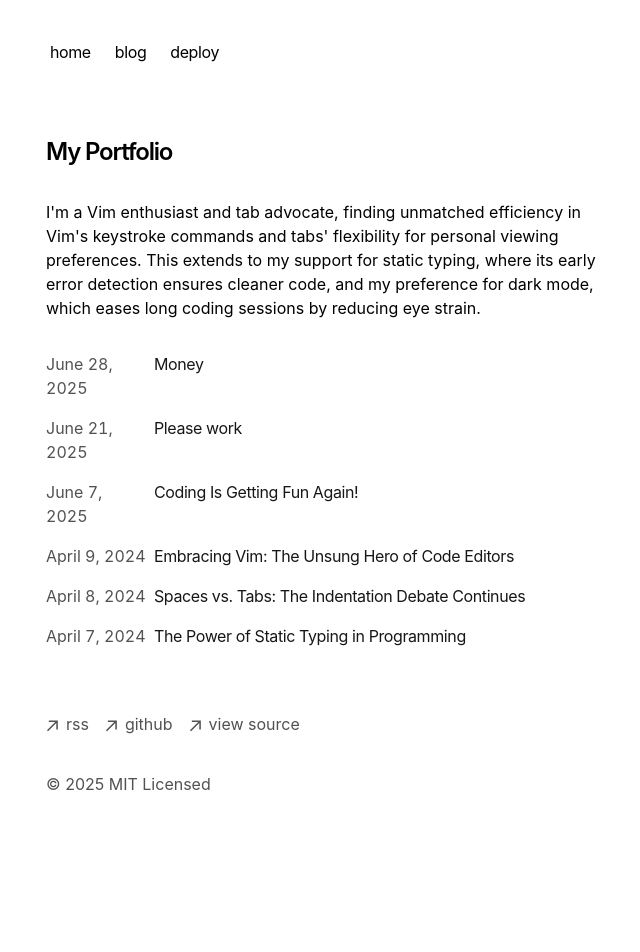
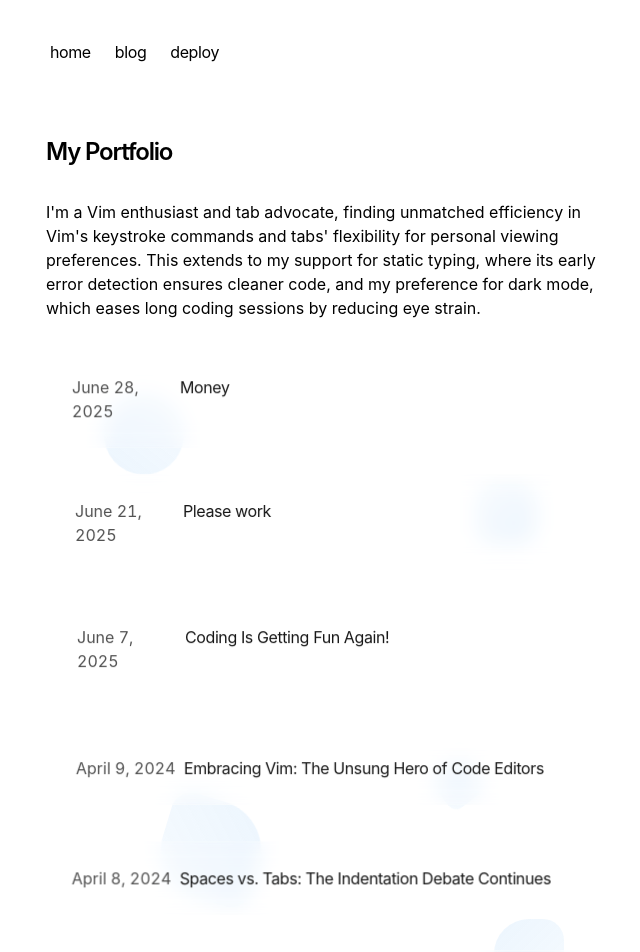
Before and after one commit to KaiHay/kaifolio, a Next.js app: page / in a window 1280 px wide. Shown: the top 952 px of the page, without its empty margins (306-946 px from the left). Before the commit the page ends 860 px from the top, so only its background shows below. Built offline with nearby package versions, Linux system fonts and the light colour scheme.

Commit message:
floating bubbles, doesnt look very good

```diff
--- a/app/blog/[slug]/page.tsx
+++ b/app/blog/[slug]/page.tsx
@@ -14,7 +14,7 @@ export async function generateStaticParams() {
 export function generateMetadata({ params }) {
   let post = getBlogPosts().find((post) => post.slug === params.slug)
   if (!post) {
-    return
+    return null
   }
 
   let {
--- a/app/components/posts.tsx
+++ b/app/components/posts.tsx
@@ -5,7 +5,18 @@ export function BlogPosts() {
   let allBlogs = getBlogPosts()
 
   return (
-    <div>
+    <div className="relative min-h-[600px] overflow-hidden">
+      {/* Background floating shapes */}
+      <div className="absolute inset-0 pointer-events-none">
+        <div className="floating-shape shape-1"></div>
+        <div className="floating-shape shape-2"></div>
+        <div className="floating-shape shape-3"></div>
+        <div className="floating-shape shape-4"></div>
+        <div className="floating-shape shape-5"></div>
+      </div>
+
+      {/* Blog posts as floating cards */}
+      <div className="relative z-10">
         {allBlogs
           .sort((a, b) => {
             if (
@@ -15,12 +26,17 @@ export function BlogPosts() {
             }
             return 1
           })
-        .map((post) => (
+          .map((post, index) => (
             <Link
               key={post.slug}
-            className="flex flex-col space-y-1 mb-4"
+              className="floating-post-card"
               href={`/blog/${post.slug}`}
+              style={{
+                '--delay': `${index * 0.5}s`,
+                '--float-offset': `${(index % 3) * 20}px`,
+              } as React.CSSProperties}
             >
+              <div className="post-content">
                 <div className="w-full flex flex-col md:flex-row space-x-0 md:space-x-2">
                   <p className="text-neutral-600 dark:text-neutral-400 w-[100px] tabular-nums">
                     {formatDate(post.metadata.publishedAt, false)}
@@ -29,8 +45,10 @@ export function BlogPosts() {
                     {post.metadata.title}
                   </p>
                 </div>
+              </div>
             </Link>
           ))}
       </div>
+    </div>
   )
 }
--- a/app/global.css
+++ b/app/global.css
@@ -24,6 +24,7 @@
     --sh-keyword: #f47067;
     --sh-string: #0fa295;
   }
+
   html {
     color-scheme: dark;
   }
@@ -56,7 +57,7 @@ html {
   content: '#';
 }
 
-.prose *:hover > .anchor {
+.prose *:hover>.anchor {
   @apply visible;
 }
 
@@ -115,7 +116,7 @@ html {
   @apply list-decimal pl-6;
 }
 
-.prose > :first-child {
+.prose> :first-child {
   /* Override removing top margin, causing layout shift */
   margin-top: 1.25em !important;
   margin-bottom: 1.25em !important;
@@ -126,8 +127,10 @@ pre::-webkit-scrollbar {
 }
 
 pre {
-  -ms-overflow-style: none; /* IE and Edge */
-  scrollbar-width: none; /* Firefox */
+  -ms-overflow-style: none;
+  /* IE and Edge */
+  scrollbar-width: none;
+  /* Firefox */
 }
 
 /* Remove Safari input shadow on mobile */
@@ -148,3 +151,157 @@ table {
 .title {
   text-wrap: balance;
 }
+
+/* Floating Shapes Animation */
+@keyframes float {
+
+  0%,
+  100% {
+    transform: translateY(0px) rotate(0deg);
+  }
+
+  25% {
+    transform: translateY(-20px) rotate(90deg);
+  }
+
+  50% {
+    transform: translateY(-10px) rotate(180deg);
+  }
+
+  75% {
+    transform: translateY(-30px) rotate(270deg);
+  }
+}
+
+@keyframes float-card {
+
+  0%,
+  100% {
+    transform: translateY(0px) translateX(0px);
+  }
+
+  25% {
+    transform: translateY(-8px) translateX(4px);
+  }
+
+  50% {
+    transform: translateY(-4px) translateX(-2px);
+  }
+
+  75% {
+    transform: translateY(-12px) translateX(6px);
+  }
+}
+
+@keyframes pulse-glow {
+
+  0%,
+  100% {
+    opacity: 0.3;
+    box-shadow: 0 0 20px rgba(71, 163, 243, 0.2);
+  }
+
+  50% {
+    opacity: 0.6;
+    box-shadow: 0 0 30px rgba(71, 163, 243, 0.4);
+  }
+}
+
+/* Floating background shapes */
+.floating-shape {
+  position: absolute;
+  border-radius: 50%;
+  background: linear-gradient(135deg, rgba(71, 163, 243, 0.1), rgba(71, 163, 243, 0.05));
+  animation: float 8s ease-in-out infinite;
+}
+
+.shape-1 {
+  width: 80px;
+  height: 80px;
+  top: 10%;
+  left: 10%;
+  animation-delay: 0s;
+  border-radius: 50%;
+}
+
+.shape-2 {
+  width: 60px;
+  height: 60px;
+  top: 20%;
+  right: 15%;
+  animation-delay: 1.5s;
+  border-radius: 20px;
+  transform: rotate(45deg);
+}
+
+.shape-3 {
+  width: 100px;
+  height: 100px;
+  bottom: 20%;
+  left: 20%;
+  animation-delay: 3s;
+  border-radius: 50% 20% 50% 20%;
+}
+
+.shape-4 {
+  width: 40px;
+  height: 40px;
+  top: 60%;
+  right: 25%;
+  animation-delay: 4.5s;
+  border-radius: 10px;
+  transform: rotate(30deg);
+}
+
+.shape-5 {
+  width: 70px;
+  height: 70px;
+  bottom: 10%;
+  right: 10%;
+  animation-delay: 6s;
+  border-radius: 50% 30% 50% 30%;
+}
+
+/* Floating post cards */
+.floating-post-card {
+  display: block;
+  margin-bottom: 2rem;
+  padding: 1.5rem;
+  background: rgba(255, 255, 255, 0.1);
+  backdrop-filter: blur(10px);
+  border: 1px solid rgba(255, 255, 255, 0.2);
+  border-radius: 16px;
+  transition: all 0.3s ease;
+  animation: float-card 6s ease-in-out infinite;
+  animation-delay: var(--delay);
+  transform: translateY(var(--float-offset));
+}
+
+.floating-post-card:hover {
+  background: rgba(255, 255, 255, 0.15);
+  border-color: rgba(71, 163, 243, 0.3);
+  transform: translateY(calc(var(--float-offset) - 10px)) scale(1.02);
+  animation: pulse-glow 2s ease-in-out infinite;
+}
+
+.post-content {
+  position: relative;
+  z-index: 1;
+}
+
+/* Dark mode adjustments */
+@media (prefers-color-scheme: dark) {
+  .floating-post-card {
+    background: rgba(0, 0, 0, 0.2);
+    border: 1px solid rgba(255, 255, 255, 0.1);
+  }
+
+  .floating-post-card:hover {
+    background: rgba(0, 0, 0, 0.3);
+    border-color: rgba(71, 163, 243, 0.4);
+  }
+
+  .floating-shape {
+    background: linear-gradient(135deg, rgba(71, 163, 243, 0.15), rgba(71, 163, 243, 0.08));
+  }
+}
--- a/package.json
+++ b/package.json
@@ -6,10 +6,13 @@
     "start": "next start"
   },
   "dependencies": {
+    "@react-three/drei": "9.102.6",
+    "@react-three/fiber": "8.15.19",
     "@tailwindcss/postcss": "4.0.0-alpha.13",
     "@types/node": "20.11.17",
     "@types/react": "18.2.55",
     "@types/react-dom": "18.2.19",
+    "@types/three": "^0.177.0",
     "@vercel/analytics": "^1.1.3",
     "@vercel/speed-insights": "^1.0.9",
     "geist": "1.2.2",
@@ -20,6 +23,7 @@
     "react-dom": "18.2.0",
     "sugar-high": "^0.6.0",
     "tailwindcss": "4.0.0-alpha.13",
+    "three": "^0.177.0",
     "typescript": "5.3.3"
   }
 }
```
Also changed, not shown: 2 other files (tests, documents, lock files or other folders). Lines whose indentation alone changed are shown as unchanged.
